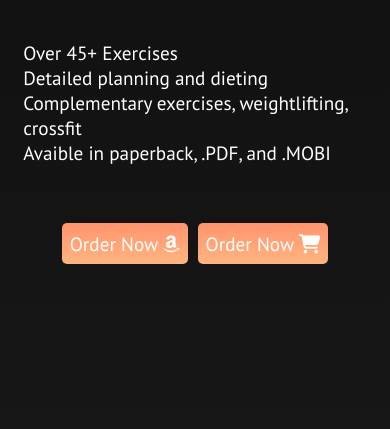
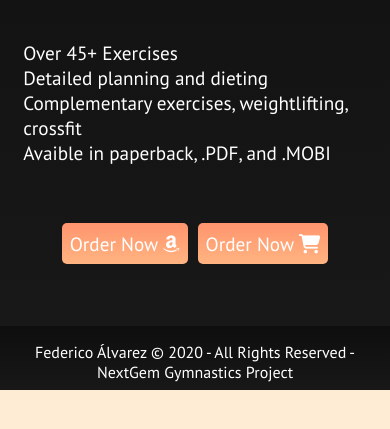
Before and after one commit to vHast/NextGen-Gymrings, a plain HTML site: page index.html in a window 390 px wide. Shown: the part 3631-4060 px from the top of the page. After the commit the page ends 4021 px from the top, so only its background shows below. Drawn offline with Linux system fonts and the light colour scheme.

Commit message:
Responsiveness, footer and links

```diff
--- a/css/responsive.css
+++ b/css/responsive.css
@@ -32,6 +32,19 @@
 
 }
 
+@media (max-width: 768px) {
+  .black-sec {
+    width: 100%;
+    height: 60vh;
+  }
+  footer {
+    height: 4rem;
+  }
+  footer p {
+    font-size: 1rem;
+  }
+}
+
 @media (max-width: 1024px) {
   .section-format {
     padding: 0rem 2rem;
@@ -51,6 +64,10 @@
   .black-sec-buttons {
     padding-top: 2rem;
   }
+  .black-sec {
+    height: 75vh;
+  }
+
 }
 
 @media (max-width: 414px) {
@@ -90,6 +107,13 @@
     padding-left: 3.7rem;
     width: 100%;
   }
+
+}
+
+@media (max-width: 375px) {
+  .black-sec {
+    height: 68vh;
+  }
 }
 
 @media (max-width: 320px) {
@@ -102,4 +126,8 @@
     border-radius: 5px;
     font-size: 1.20rem;
   }
+  .black-sec {
+    width: 100%;
+    height: 95vh;
+  }
 }
--- a/css/style.css
+++ b/css/style.css
@@ -196,7 +196,7 @@ padding-top: 3rem;
 
 .black-sec {
   width: 100%;
-  height: 100vh;
+  height: 60vh;
   background-image: linear-gradient(rgb(14, 14, 14), rgb(24, 24, 24));
 }
 .black-sec-title {
@@ -207,7 +207,7 @@ padding-top: 3rem;
 }
 
 .black-sec-title img {
-  margin-top: 1.5rem;
+  margin-top: 2.5rem;
   padding-left: 6rem;
   width: 45%;
 }
@@ -220,3 +220,18 @@ padding-top: 3rem;
 .black-sec-buttons li {
   margin: auto;
 }
+
+/* Footer  */
+
+footer {
+  width: 100%;
+  height: 5vh;
+  color: white;
+  background-image: linear-gradient(rgb(14, 14, 14), rgb(24, 24, 24));
+  text-align: center;
+  padding: 1rem;
+}
+
+footer p {
+  font-size: 1rem;
+}
--- a/index.html
+++ b/index.html
@@ -12,12 +12,12 @@
 <body>
 <nav>
  <ul>
-    <li><a href="#home">Art of <span class="italic-orange">Gymnastics</span></a></li>
-    <li><a href="#home"><span class="italic-orange">Next</span>Gen <i class="fas fa-dumbbell"></i></a></li>
-    <li><a href="#home">Our<span class="italic-orange">Guide</span></a></li>
+    <li><a href="#art-link">Art of <span class="italic-orange">Gymnastics</span></a></li>
+    <li><a href="#home-link"><span class="italic-orange">Next</span>Gen <i class="fas fa-dumbbell"></i></a></li>
+    <li><a href="#img-link">Our<span class="italic-orange">Guide</span></a></li>
   </ul>
 </nav>
-  <div class="showcase-container">
+  <div class="showcase-container" id="home-link">
     <div class="showcase-text">
       <h1><span class="italic-orange">Next</span>Gen</h1>
       <h2>Gym Rings Training</h2>
@@ -26,7 +26,7 @@
   </div>
 <section class="section-format">
   <div class="introduction-container">
-    <h1 class="sub-title">Learn the Art of <span class="italic-orange">Gymnastics</span></h1>
+    <h1 class="sub-title" id="art-link">Learn the Art of <span class="italic-orange">Gymnastics</span></h1>
     <br>
     <p>As well as strength training, gymnastic rings give you the added superpower of mobility and flexibility.</p>
     <br>
@@ -75,7 +75,7 @@
 </div>
 <section class="black-sec">
   <div class="black-sec-title">
-    <img src="/img/book.png" alt="Book Image">
+    <img src="/img/book.png" alt="Book Image" id="img-link">
     <h1>New Edition Out!</h1>
     <br>
       <ul>
@@ -91,5 +91,8 @@
       </ul>
   </div>
 </section>
+<footer>
+  <p>Federico Álvarez &copy; 2020 - All Rights Reserved - NextGem Gymnastics Project</p>
+</footer>
 </body>
 </html>
```
